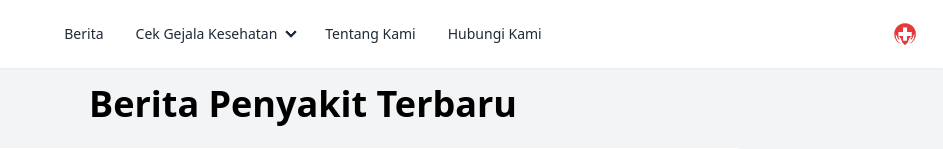
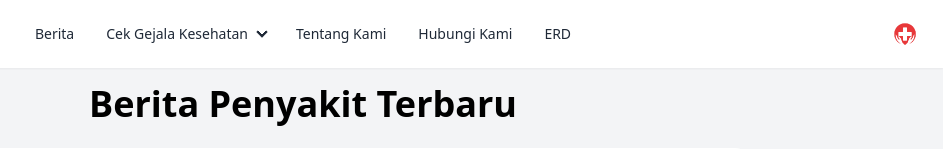
Before and after one commit to Rizki1442/Dena-Health, a Flask app: page /berita in a window 1280 px wide. Shown: the top 149 px of the page, without its empty margins (337-1280 px from the left). Run offline with Flask 3, Linux system fonts and the light colour scheme; some libraries are stand-ins or nearby versions.

Commit message:
Update berita.html

```diff
--- a/Dena/templates/berita.html
+++ b/Dena/templates/berita.html
@@ -14,6 +14,7 @@
     <meta charset="UTF-8" />
     <meta name="viewport" content="width=device-width, initial-scale=1.0" />
     <title>{% block title %}Berita - Denna Health{% endblock %}</title>
+    <link rel="icon" href="../static/img/logo.png" type="image/x-icon">
 </head>
 <body>
     <!-- Navbar -->
@@ -41,6 +42,7 @@
               </li>
               <li><a href="{{ url_for('home') }}#about">Tentang Kami</a></li>
             <li><a href="{{ url_for('home') }}#kontak">Hubungi Kami</a></li>
+            <li><a href="{{ url_for('erd') }}">ERD</a></li>
             </ul>
           </div>
           <a class="text-xl text-white">Denna Health</a>
@@ -62,6 +64,7 @@
               </li>
               <li><a href="{{ url_for('home') }}#about">Tentang Kami</a></li>
             <li><a href="{{ url_for('home') }}#kontak">Hubungi Kami</a></li>
+            <li><a href="{{ url_for('erd') }}">ERD</a></li>
           </ul>
         </div>
         <div class="navbar-end">
```
